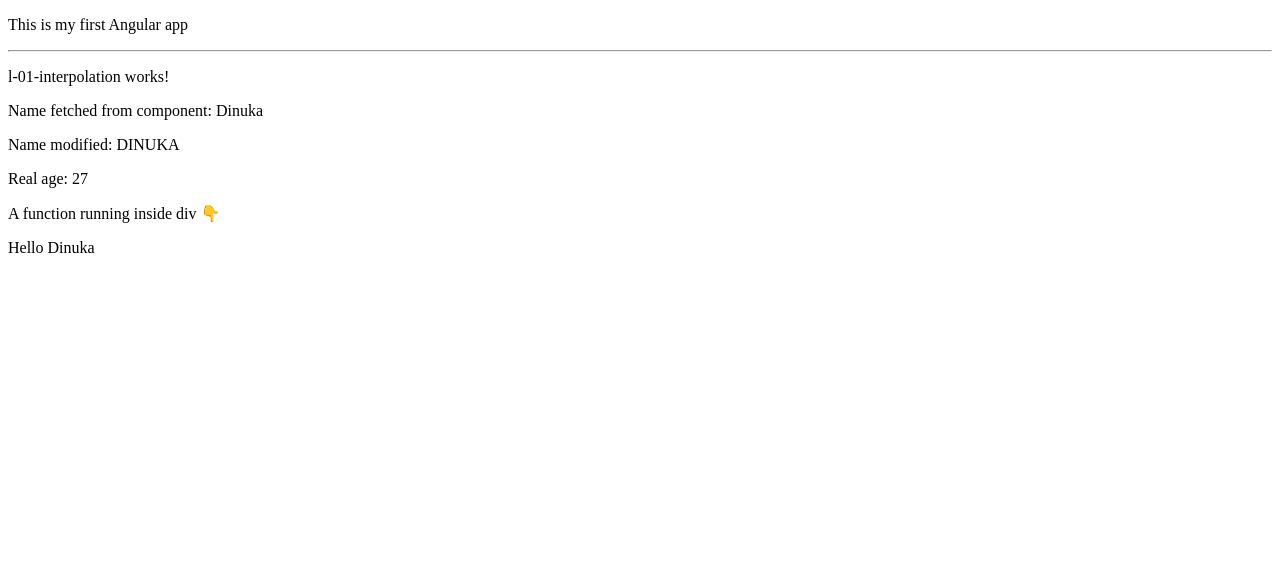
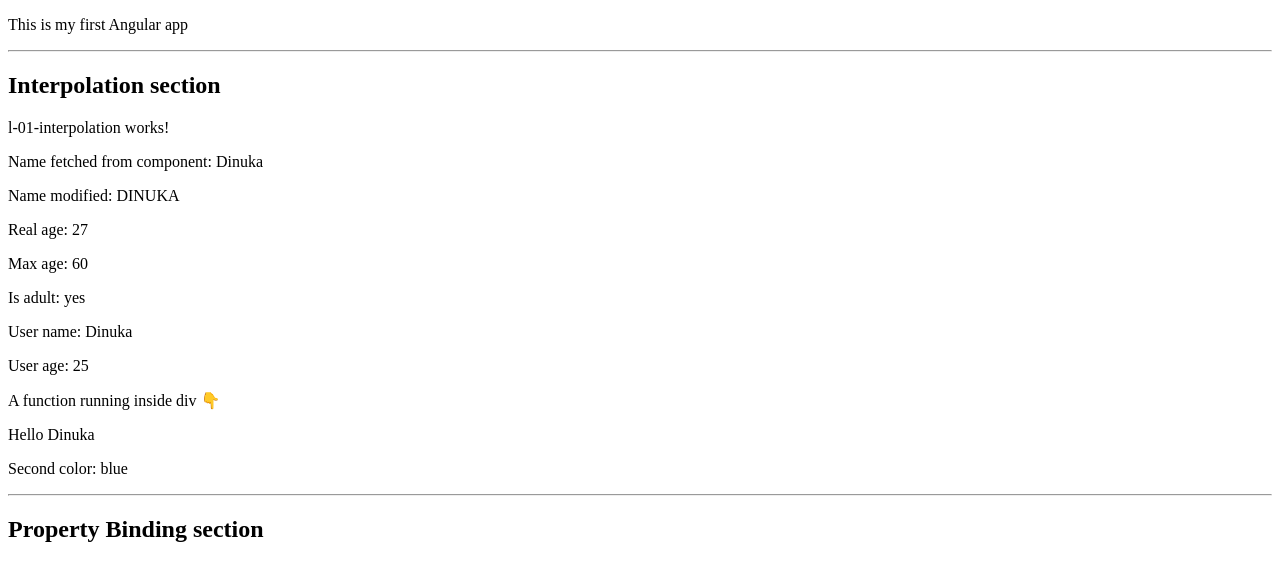
Before and after one commit to Dinuk-A/Angular101, an Angular app: page / in a window 1280 px wide. Shown: the top 580 px of the page. Built offline with nearby package versions, Linux system fonts and the light colour scheme.

Commit message:
add interpolation and property binding lessons with corresponding templates and tests

```diff
--- a/src/app/app.html
+++ b/src/app/app.html
@@ -1,4 +1,7 @@
 <p>This is my first Angular app</p>
 <hr>
+<h2>Interpolation section</h2>
 <app-l-01-interpolation></app-l-01-interpolation>
+<hr>
+<h2>Property Binding section</h2>
 <router-outlet></router-outlet>
--- a/src/app/lessons/l-01-interpolation/l-01-interpolation.html
+++ b/src/app/lessons/l-01-interpolation/l-01-interpolation.html
@@ -1,12 +1,27 @@
 <p>l-01-interpolation works!</p>
 
 <div>
+    <!-- display plain values -->
     <p>Name fetched from component: {{name}}</p>
+
+    <!-- display expressions -->
     <p>Name modified: {{name.toUpperCase()}}</p>
     <p>Real age: {{age + 2}}</p>
+    <p>Max age: {{maxAge}}</p>
+
+    <!-- display boolean values -->
+    <p>Is adult: {{isAdult ? "yes":"No"}}</p>
+
+    <!-- display object values -->
+    <p>User name: {{user.name}}</p>
+    <p>User age: {{user.age}}</p>
 </div>
 
+<!-- display method results -->
 <div class="">
     <p>A function running inside div 👇</p>
     {{greet()}}
 </div>
+
+<!-- display values from arrays -->
+ <p>Second color: {{colors[1]}}</p>
--- a/src/app/lessons/l-01-interpolation/l-01-interpolation.ts
+++ b/src/app/lessons/l-01-interpolation/l-01-interpolation.ts
@@ -9,11 +9,28 @@ import { Component } from '@angular/core';
 })
 export class InterpolationLesson {
 
+  //display plain values
   name = "Dinuka";
   age = 25;
 
+  //display expressions
+  maxAge = 25 + 35;
+  isAdult = true;
+
+  //display method results
   greet() {
     return 'Hello ' + this.name;
   }
 
+  //display object values
+  user = {
+    name: "Dinuka",
+    age: 25
+  }
+
+  //display array values
+  colors = ["red", "blue", "green"];
+
+  //we cannot show if , for loop kinda expressions using this
+
 }
--- /dev/null
+++ b/src/app/lessons/l02-property-binding/l02-property-binding.html
@@ -0,0 +1 @@
+<p>l02-property-binding works!</p>
```
Also changed, not shown: src/app/lessons/l02-property-binding/l02-property-binding.ts (added, +11 -0 lines), src/app/lessons/l02-property-binding/l02-property-binding.css (added), 1 other file (tests, documents, lock files or other folders).
